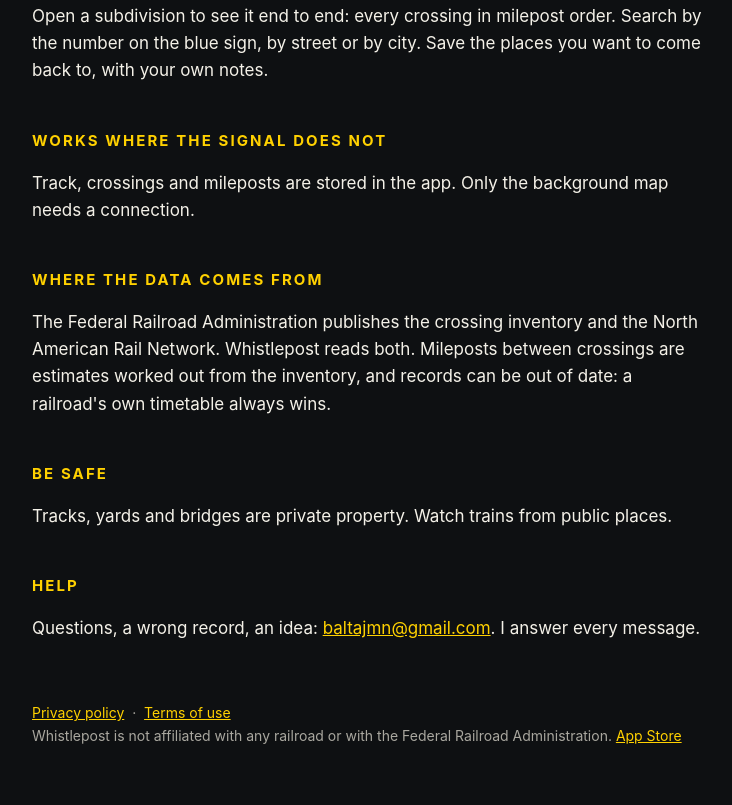
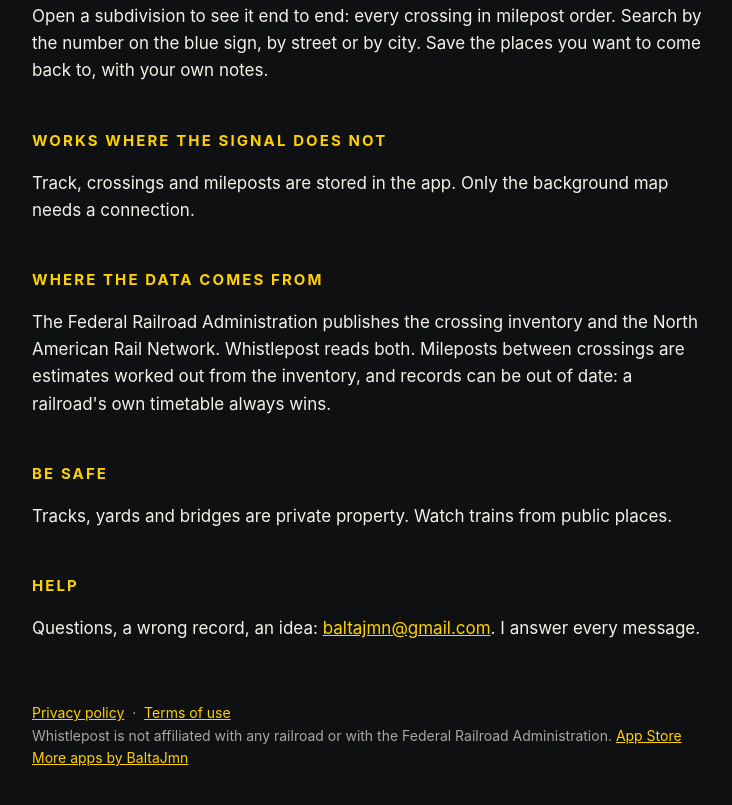
Before and after one commit to BaltaJmn/whistlepost-privacy, a plain HTML site: page index.html in a window 1280 px wide. Shown: the part 869-1674 px from the top of the page, without its empty margins (270-1002 px from the left). Drawn offline with Linux system fonts and the light colour scheme.

Commit message:
Footer link to all apps at baltajmn.dev
Co-Authored-By: Claude Opus 5.5 <noreply@anthropic.com>

```diff
--- a/index.html
+++ b/index.html
@@ -36,7 +36,7 @@
 <h2>Help</h2>
 <p>Questions, a wrong record, an idea: <a href="mailto:baltajmn@gmail.com?subject=Whistlepost">baltajmn@gmail.com</a>. I answer every message.</p>
 
-<footer><a href="privacy/">Privacy policy</a> &nbsp;·&nbsp; <a href="https://www.apple.com/legal/internet-services/itunes/dev/stdeula/">Terms of use</a><br>Whistlepost is not affiliated with any railroad or with the Federal Railroad Administration. <a href="https://apps.apple.com/app/apple-store/id6836772563?pt=129564006&amp;ct=web-home&amp;mt=8">App Store</a></footer>
+<footer><a href="privacy/">Privacy policy</a> &nbsp;·&nbsp; <a href="https://www.apple.com/legal/internet-services/itunes/dev/stdeula/">Terms of use</a><br>Whistlepost is not affiliated with any railroad or with the Federal Railroad Administration. <a href="https://apps.apple.com/app/apple-store/id6836772563?pt=129564006&amp;ct=web-home&amp;mt=8">App Store</a> <a href="https://baltajmn.dev/">More apps by BaltaJmn</a></footer>
 </main>
 </body>
 </html>
```
